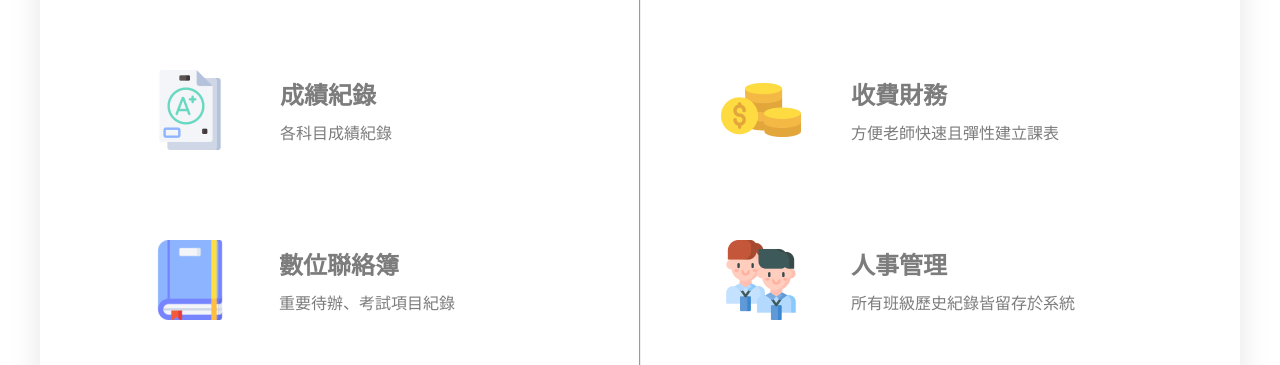
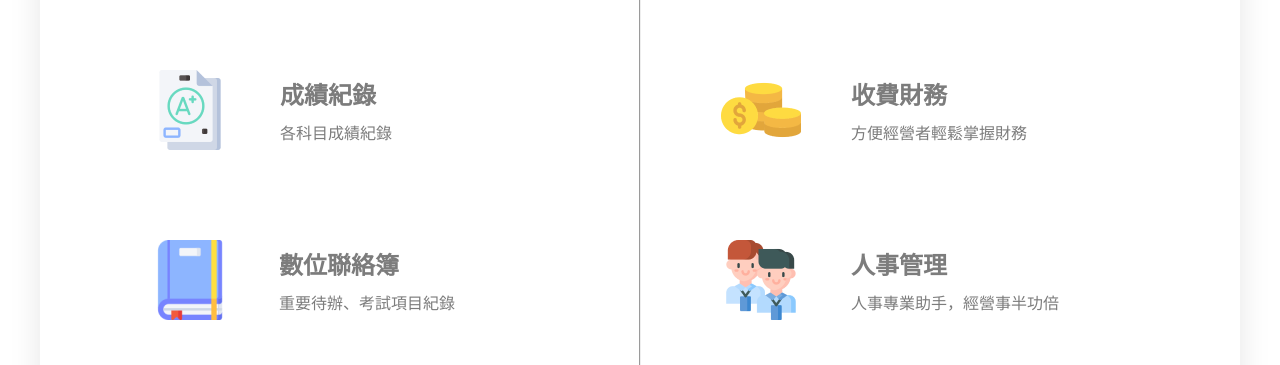
Before and after one commit to nathanltd/Class-Official, a React (Create React App) app: page /class in a window 1280 px wide. Shown: the part 1180-1545 px from the top of the page. Built offline with nearby package versions, Linux system fonts and the light colour scheme.

Commit message:
feat: Class班級｜文案圖片修改 - 修改文字

```diff
--- a/src/Pages/Class/Provide.jsx
+++ b/src/Pages/Class/Provide.jsx
@@ -37,7 +37,7 @@ const Provide = () => {
     {
       img: "/assets/provide-ico (2).png",
       head: "收費財務",
-      desc: "方便老師快速且彈性建立課表",
+      desc: "方便經營者輕鬆掌握財務",
     },
     {
       img: "/assets/provide-ico (6).png",
@@ -47,7 +47,7 @@ const Provide = () => {
     {
       img: "/assets/provide-ico (4).png",
       head: "人事管理",
-      desc: "所有班級歷史紀錄皆留存於系統",
+      desc: "人事專業助手，經營事半功倍",
     },
     {
       img: "/assets/kitchen-utensils 1.png",
```
